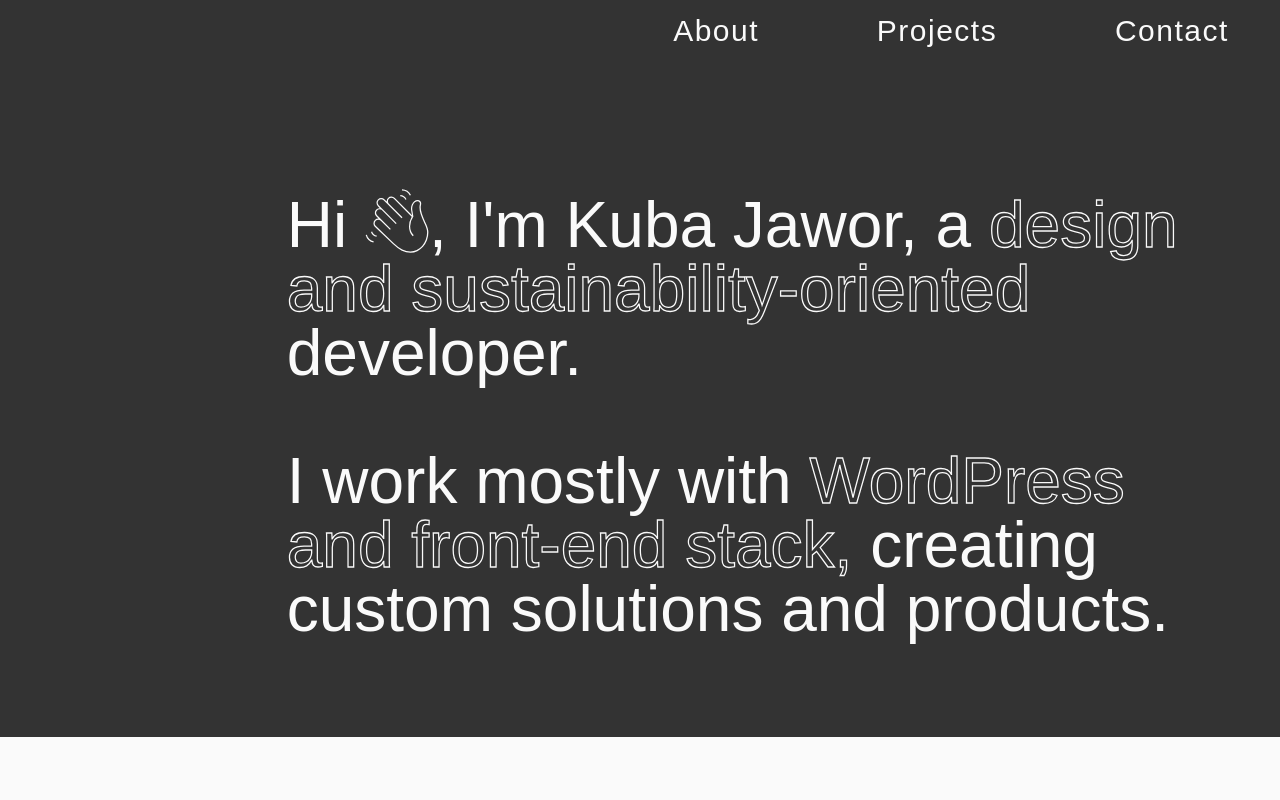
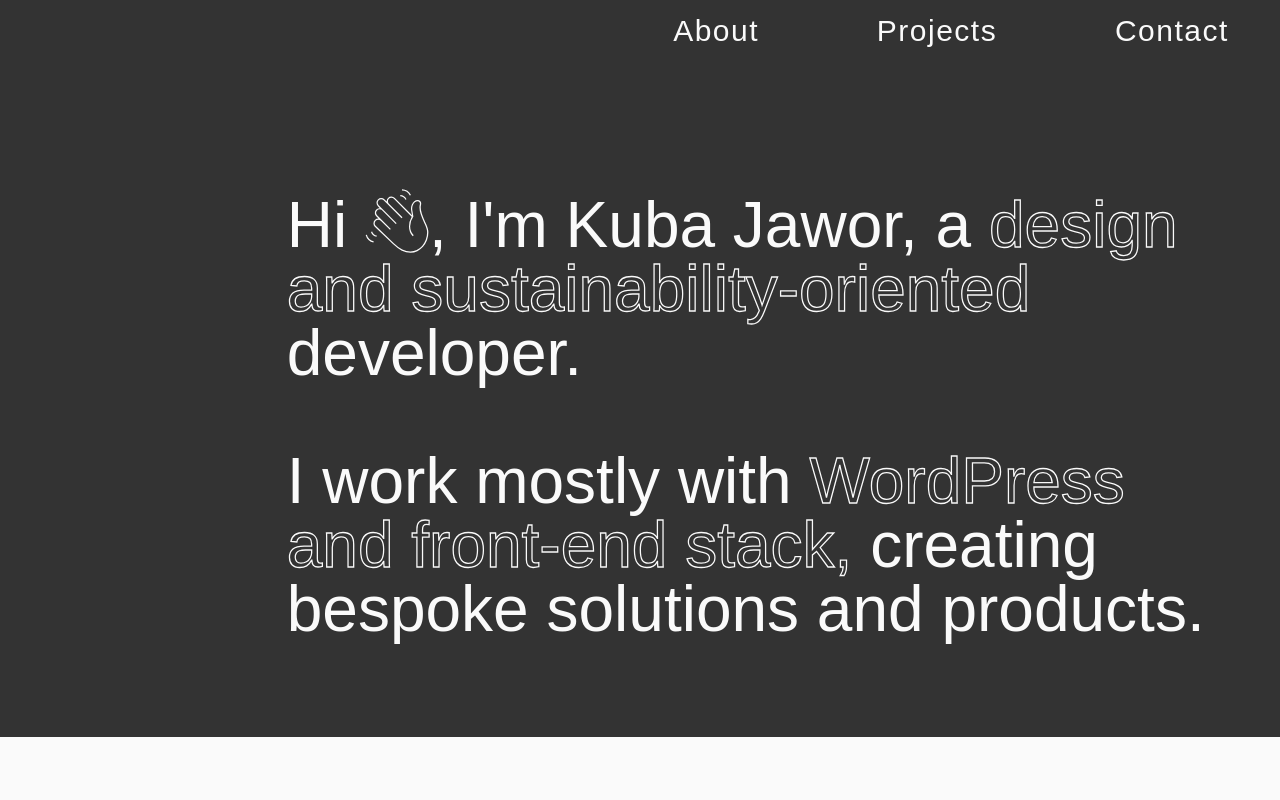
Before and after one commit to plkujaw/nextjs-portfolio, a Next.js app: page / in a window 1280 px wide. Shown: the top 800 px of the page. Built offline with nearby package versions, Linux system fonts and the light colour scheme.

Commit message:
content updates

```diff
--- a/components/Intro.tsx
+++ b/components/Intro.tsx
@@ -41,7 +41,7 @@ export default function Intro({}: Props) {
             <span className="text-outline">
               WordPress and front-end stack, {''}
             </span>
-            creating custom solutions and products.
+            creating bespoke solutions and products.
           </motion.h1>
         </div>
       </div>
```
Also changed, not shown: components/About.tsx (+0 -12 lines).
